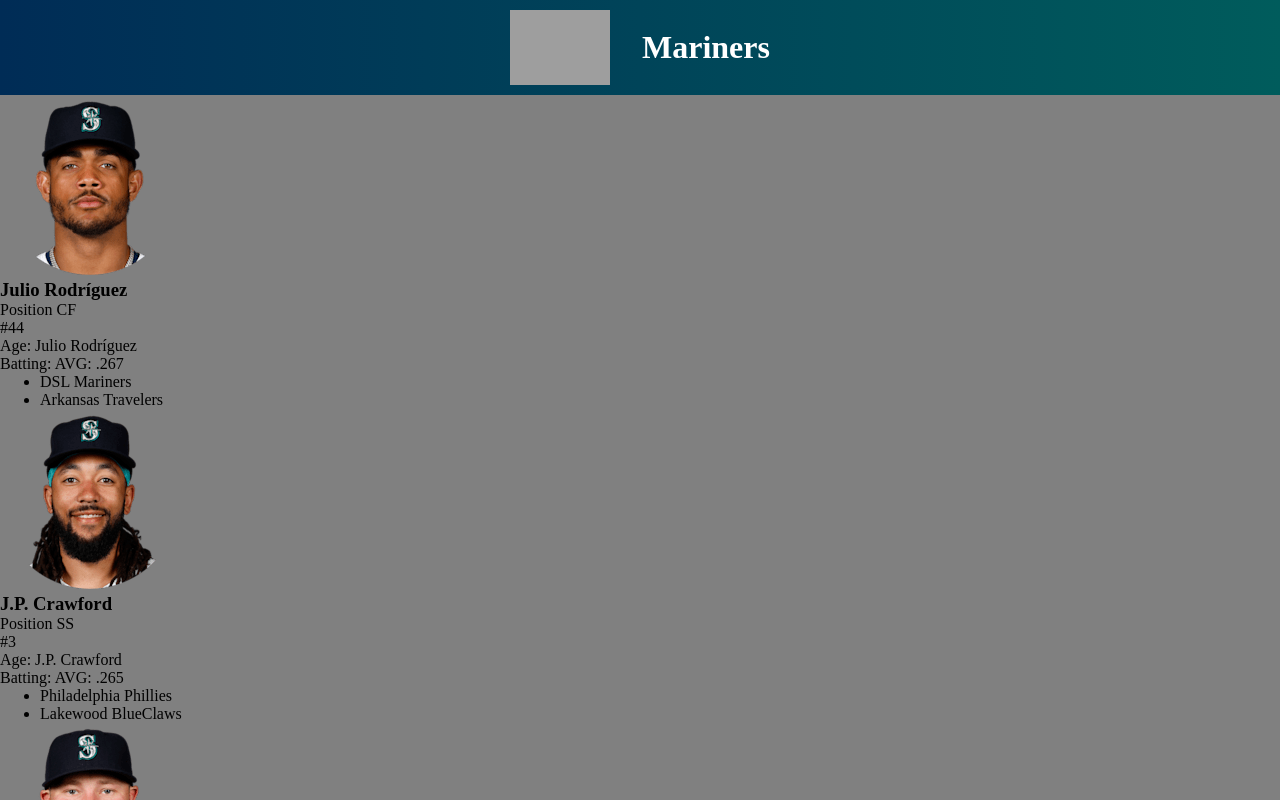
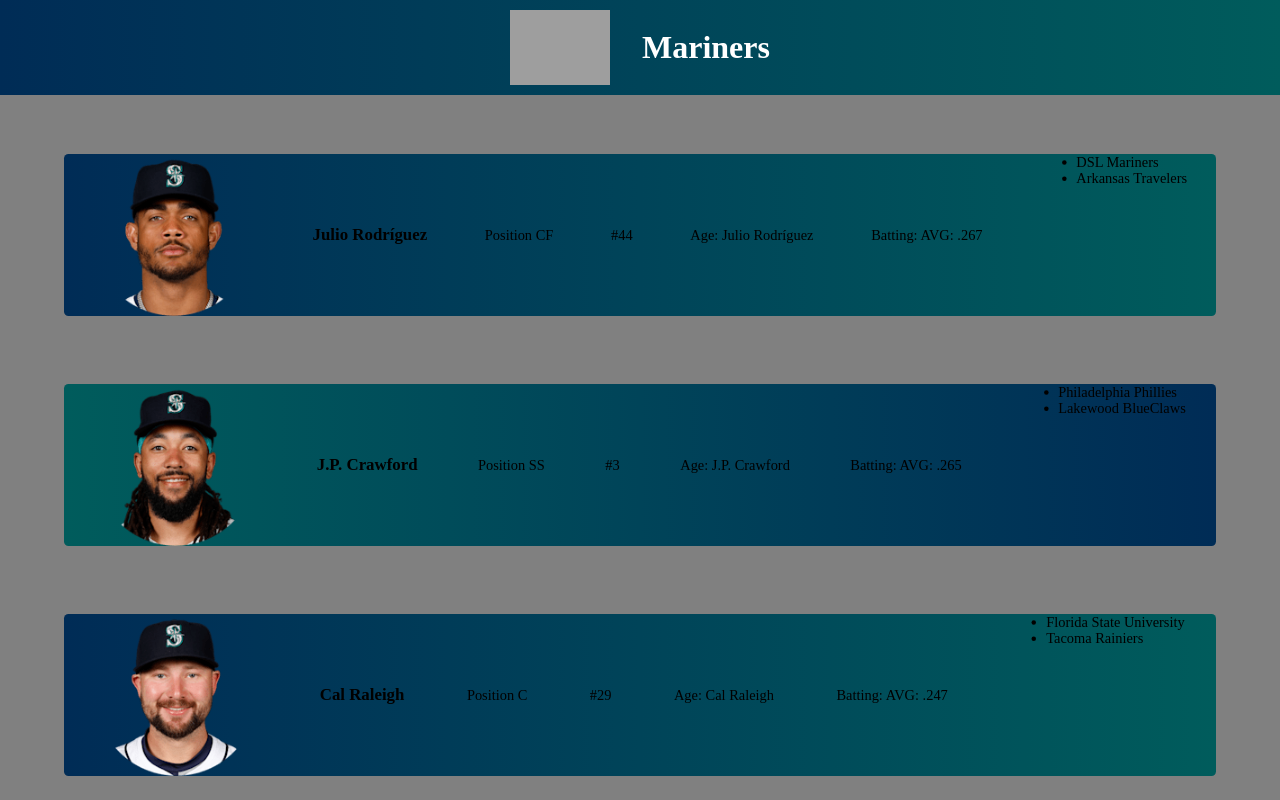
Before and after one commit to Bolshialex/Dynamic-Collections-Extra, a React (Vite) app: page / in a window 1280 px wide. Shown: the top 800 px of the page. Built offline with nearby package versions, Linux system fonts and the light colour scheme; grey boxes are pictures that could not be loaded.

Commit message:
Styling for player card

```diff
--- a/src/components/PlayerCard.jsx
+++ b/src/components/PlayerCard.jsx
@@ -6,8 +6,8 @@
   return (
     <>
       <div className="player-card">
-        <img src={player.img} alt={player.name} />
-        <h3>{player.name}</h3>
+        <img src={player.img} alt={player.name} className="headshot" />
+        <h3 className="name">{player.name}</h3>
         <p className="position">Position {player.position}</p>
         <p className="jersey">#{player.jersey}</p>
         <p className="age">Age: {player.name}</p>
--- a/src/index.css
+++ b/src/index.css
@@ -3,10 +3,11 @@
 }
 
 body {
-  background-color: grey
+  background-color: grey;
 }
 
-header, footer {
+header,
+footer {
   display: flex;
   justify-content: center;
   align-items: center;
@@ -17,10 +18,34 @@
 }
 
 footer {
-    background-image: linear-gradient(to right, #005c5c, #002c56);
-
+  background-image: linear-gradient(to right, #005c5c, #002c56);
 }
 
 header > img {
   width: 100px;
 }
+
+.container {
+}
+
+.player-card {
+  margin: 50px 0;
+  display: flex;
+  justify-content: space-around;
+  background-image: linear-gradient(to left, #002c56, #005c5c);
+  border-radius: 5px;
+  scale: 90%;
+}
+
+.player-card:nth-child(odd) {
+  background-image: linear-gradient(to right, #002c56, #005c5c);
+}
+
+.name,
+.position,
+.jersey,
+.age,
+.stats {
+  display: flex;
+  align-items: center;
+}
```
